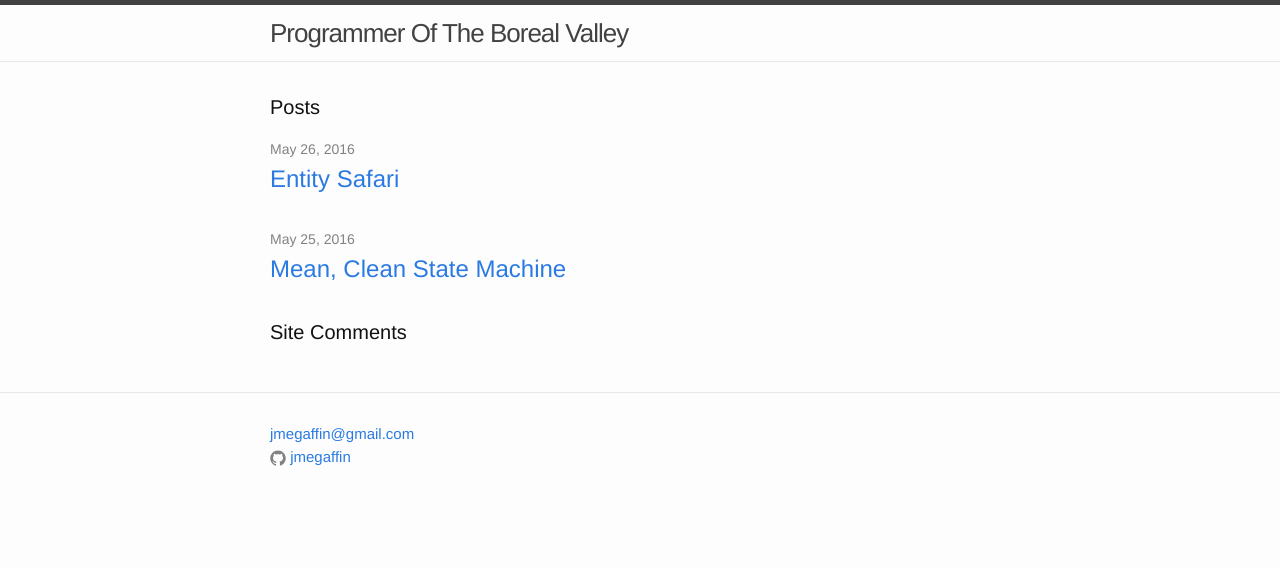
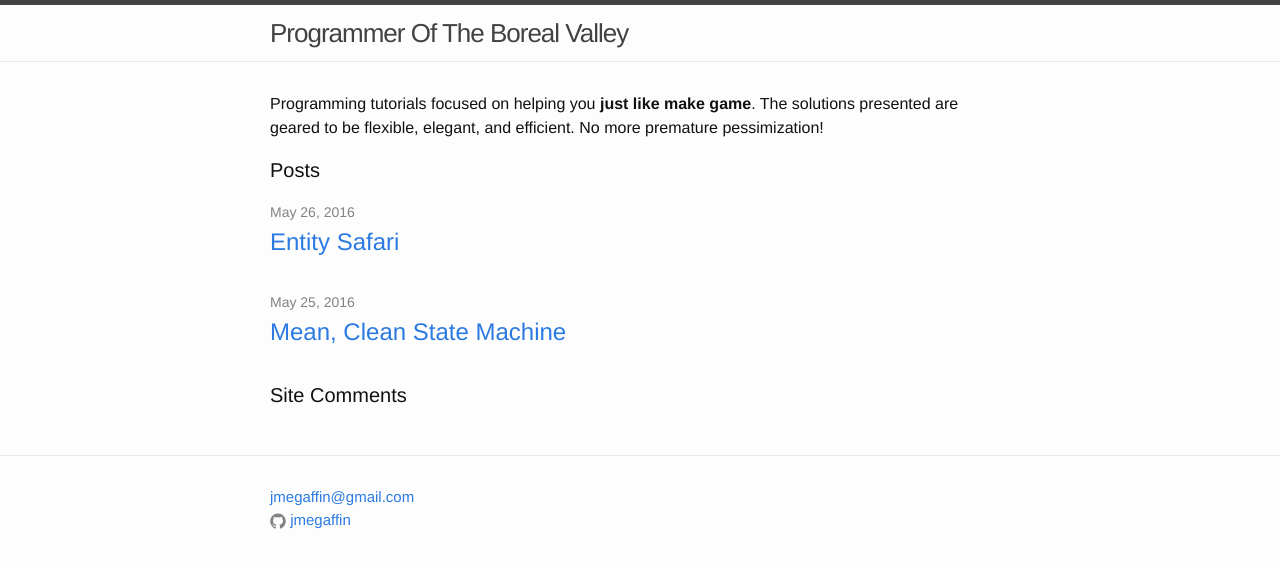
Before and after one commit to jmegaf/jmegaf.github.io, a Jekyll site: the page built from index.html, in a window 1280 px wide. Shown: the top 568 px of the page. Built offline with Jekyll 4.4.1, drawn with Linux system fonts in a browser that asks for light colours; comment, search, counter and statistics services are not loaded.

Commit message:
Add site description

```diff
--- a/_config.yml
+++ b/_config.yml
@@ -1,3 +1,7 @@
+description: >
+  Programming tutorials focused on helping you <b>just like make game</b>.
+  The solutions presented are geared to be flexible, elegant, and efficient.
+  No more premature pessimization!
 email: jmegaffin@gmail.com
 github_username: jmegaffin
 title: Programmer Of The Boreal Valley
--- a/index.html
+++ b/index.html
@@ -3,6 +3,7 @@ layout: default
 ---
 
 <div class="home">
+  <p>{{ site.description }}</p>
 
   <h1 class="page-heading">Posts</h1>
 
```
